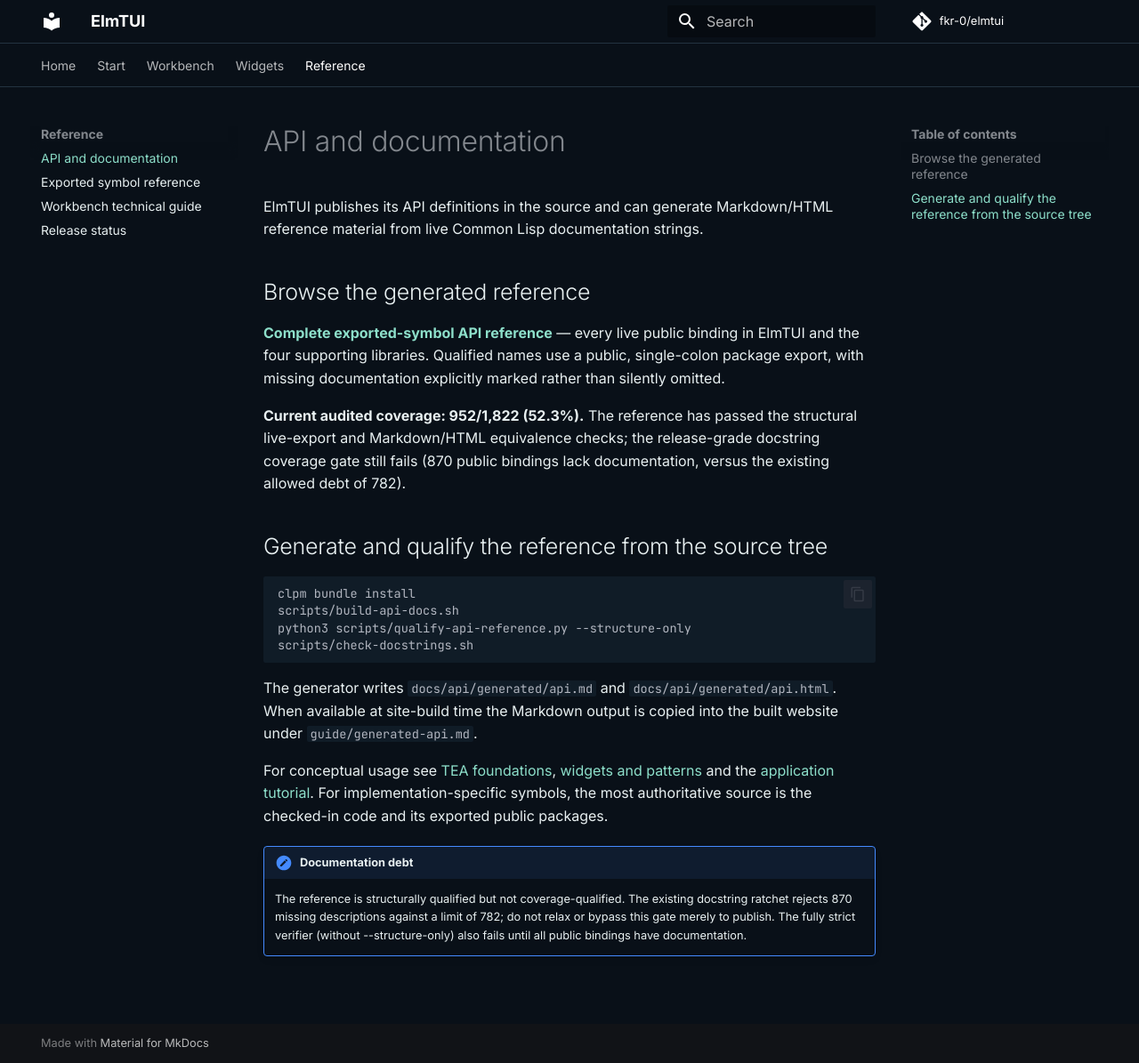
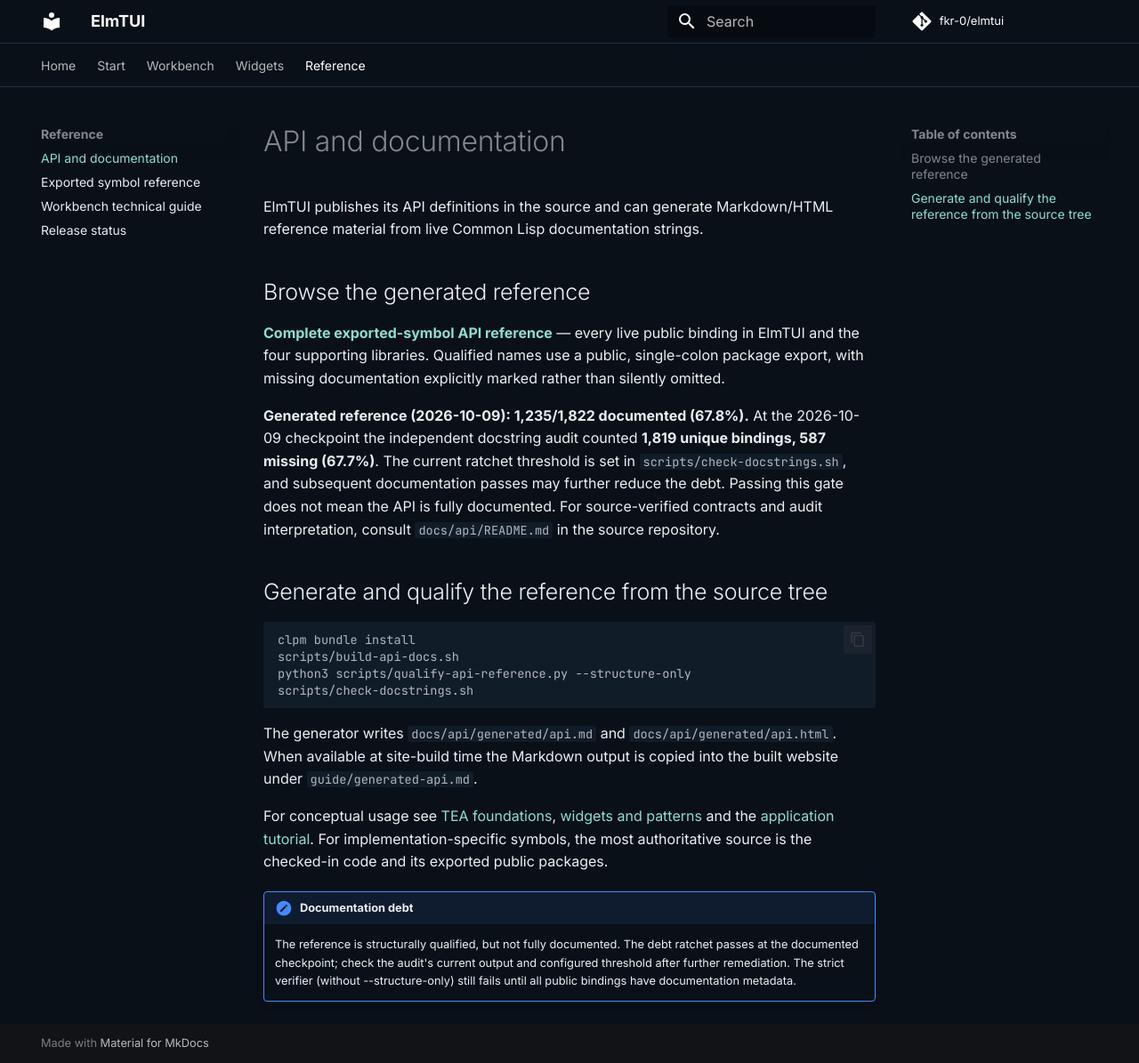
Before and after one commit to fkr-0/elmtui, an MkDocs documentation site: the page built from website/reference.md, in a window 1280 px wide and 1195 px high. Shown: the whole window at 89% size. Built offline with MkDocs 1.6.1 and Material for MkDocs 9.7.7, drawn with Linux system fonts in a browser that asks for light colours; comment, search, counter and statistics services are not loaded.

Commit message:
docs(test): qualify public API documentation contracts

```diff
--- a/README.org
+++ b/README.org
@@ -223,7 +223,9 @@
 
 The same operations are exposed as the =bridge.yml= commands =docs=,
 =doc-audit=, and =doc-audit-strict=.  The non-regression audit also runs as part
-of =scripts/release-check.sh=.
+of =scripts/release-check.sh=. For the interpretation of audit counts, the
+source-verified terminal-style and contract APIs, and regression-test coverage,
+see [[file:docs/api/README.md][the API documentation and verification guide]].
 
 * Running examples
 
--- a/website/reference.md
+++ b/website/reference.md
@@ -9,10 +9,14 @@
 use a public, single-colon package export, with missing documentation explicitly
 marked rather than silently omitted.
 
-**Current audited coverage: 952/1,822 (52.3%).** The reference has passed the
-structural live-export and Markdown/HTML equivalence checks; the release-grade
-docstring coverage gate still fails (870 public bindings lack documentation,
-versus the existing allowed debt of 782).
+**Generated reference (2026-10-09): 1,235/1,822 documented (67.8%).**
+At the 2026-10-09 checkpoint the independent docstring audit counted
+**1,819 unique bindings, 587 missing (67.7%)**. The current ratchet threshold
+is set in `scripts/check-docstrings.sh`, and subsequent documentation passes
+may further reduce the debt. Passing this gate does not mean the API is fully
+documented.
+For source-verified contracts and audit interpretation, consult
+`docs/api/README.md` in the source repository.
 
 ## Generate and qualify the reference from the source tree
 
@@ -28,4 +32,8 @@
 For conceptual usage see [TEA foundations](guide/foundations.md), [widgets and patterns](guide/widgets.md) and the [application tutorial](guide/tutorial.md). For implementation-specific symbols, the most authoritative source is the checked-in code and its exported public packages.
 
 !!! note "Documentation debt"
-    The reference is structurally qualified but not coverage-qualified. The existing docstring ratchet rejects 870 missing descriptions against a limit of 782; do not relax or bypass this gate merely to publish. The fully strict verifier (without --structure-only) also fails until all public bindings have documentation.
+    The reference is structurally qualified, but not fully documented. The
+    debt ratchet passes at the documented checkpoint; check the audit's current
+    output and configured threshold after further remediation.
+    The strict verifier (without --structure-only) still fails until all
+    public bindings have documentation metadata.
```
Also changed, not shown: docs/api/README.md (added, +126 -0 lines), 2 other files.
